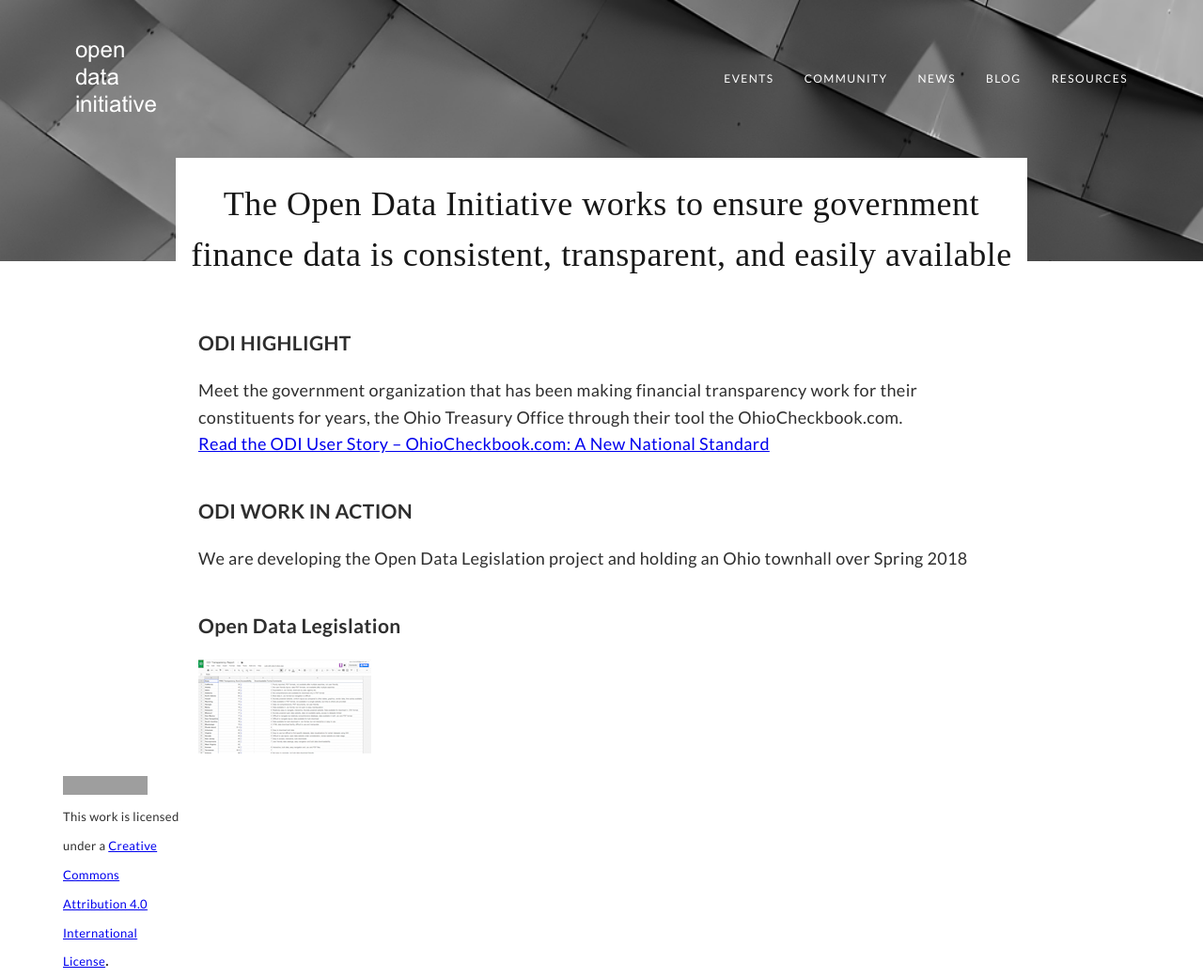
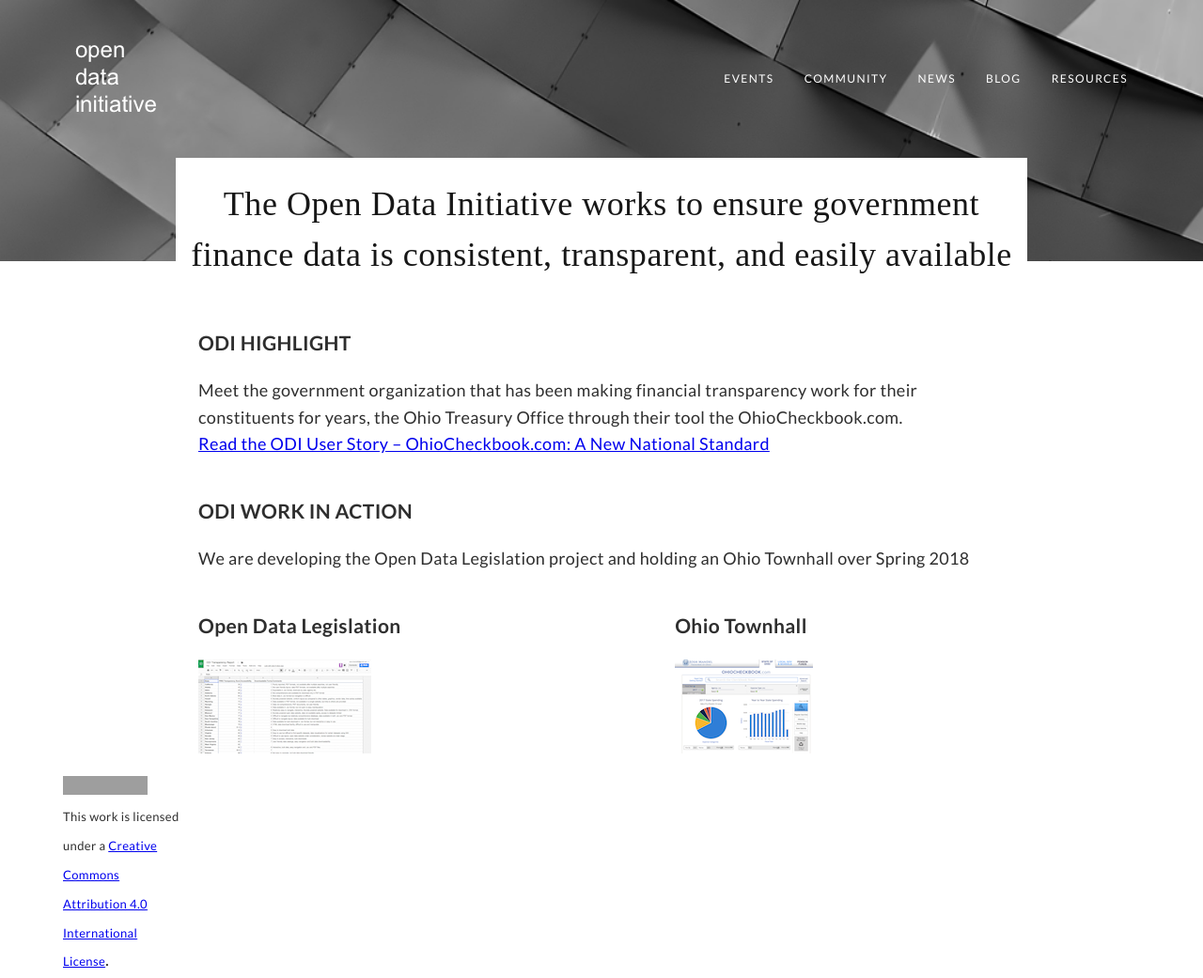
Before and after one commit to opendatainitiative/opendatainitiative.github.io, a Jekyll site: the page built from index.md, in a window 1280 px wide. Shown: the whole page at 94% size. Built offline with Jekyll 4.4.1, drawn with Linux system fonts in a browser that asks for light colours; grey boxes are pictures that could not be loaded.

Commit message:
add ohio townhall to home page

```diff
--- a/index.md
+++ b/index.md
@@ -11,10 +11,13 @@ title: Home
 		 <br><a href="https://opendatainitiative.github.io/blog/2017-12-18-user-story-ohio-treasury-office/">Read the ODI User Story – OhioCheckbook.com: A New National Standard</a></td>
 </tr>
  <tr>
-	 <td colspan="3"><h3>ODI WORK IN ACTION</h3>We are developing the Open Data Legislation project and holding an Ohio townhall over Spring 2018</td>
+	 <td colspan="3"><h3>ODI WORK IN ACTION</h3>We are developing the Open Data Legislation project and holding an Ohio Townhall over Spring 2018</td>
  </tr>
  <tr>
-      <td colspan="3"><h3>Open Data Legislation</h3>
+      <td colspan="1"><h3>Open Data Legislation</h3>
         <a href="http://wiki.opendatainitiative.io/Projects/Open_Data_Legislation"><img src="/assets/img/transparency_report_icon.png" alt="ODI Open Data Legislation"></a>
+	</td>
+	<td colspan="2"><h3>Ohio Townhall</h3>
+        <a href="/events/2018-01-29-ohio-townhall/"><img src="/assets/img/ohiocheckbook-small.png" alt="ODI Open Data Legislation"></a>
 	 </td>
    </tr>
```
